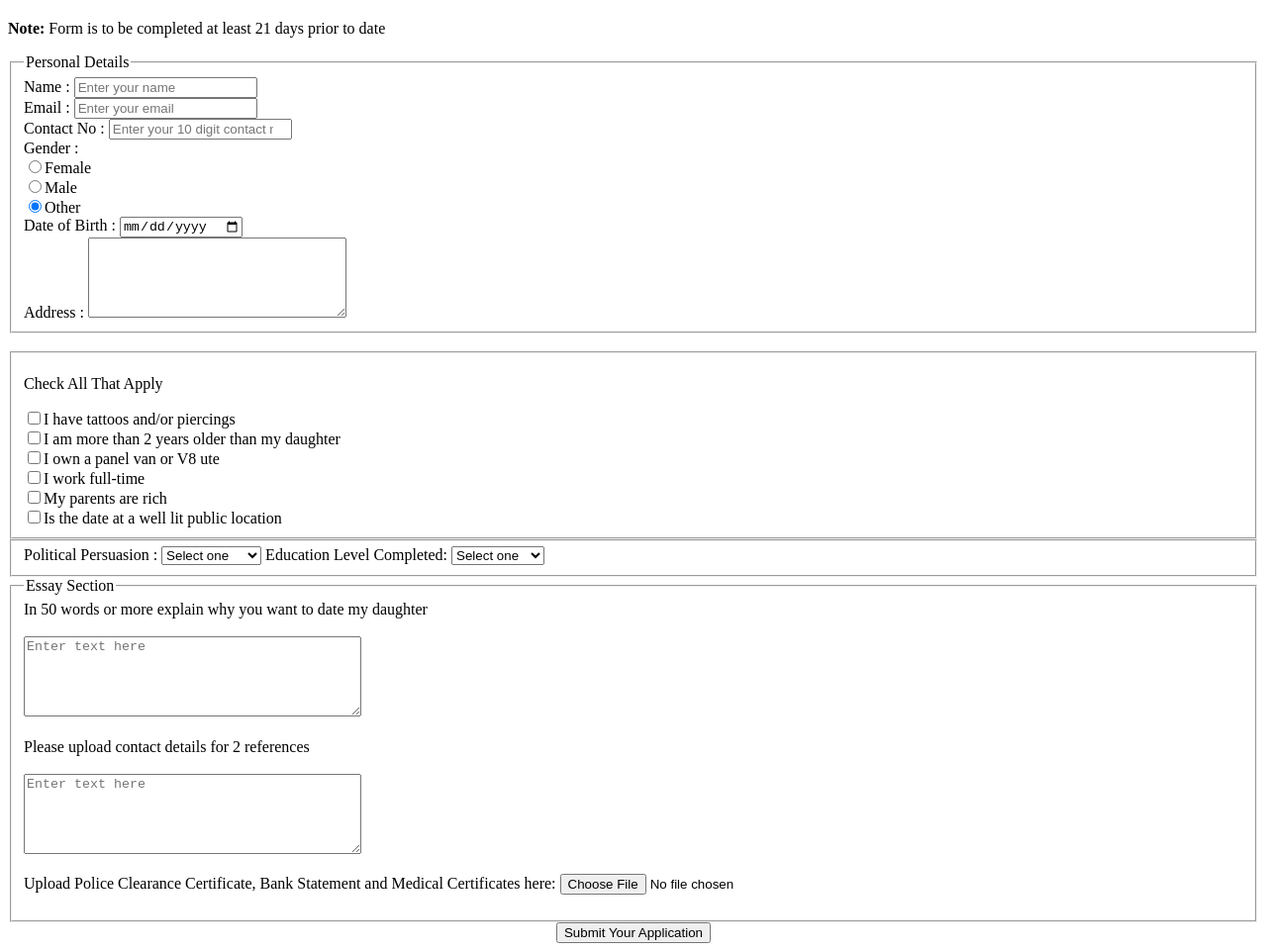
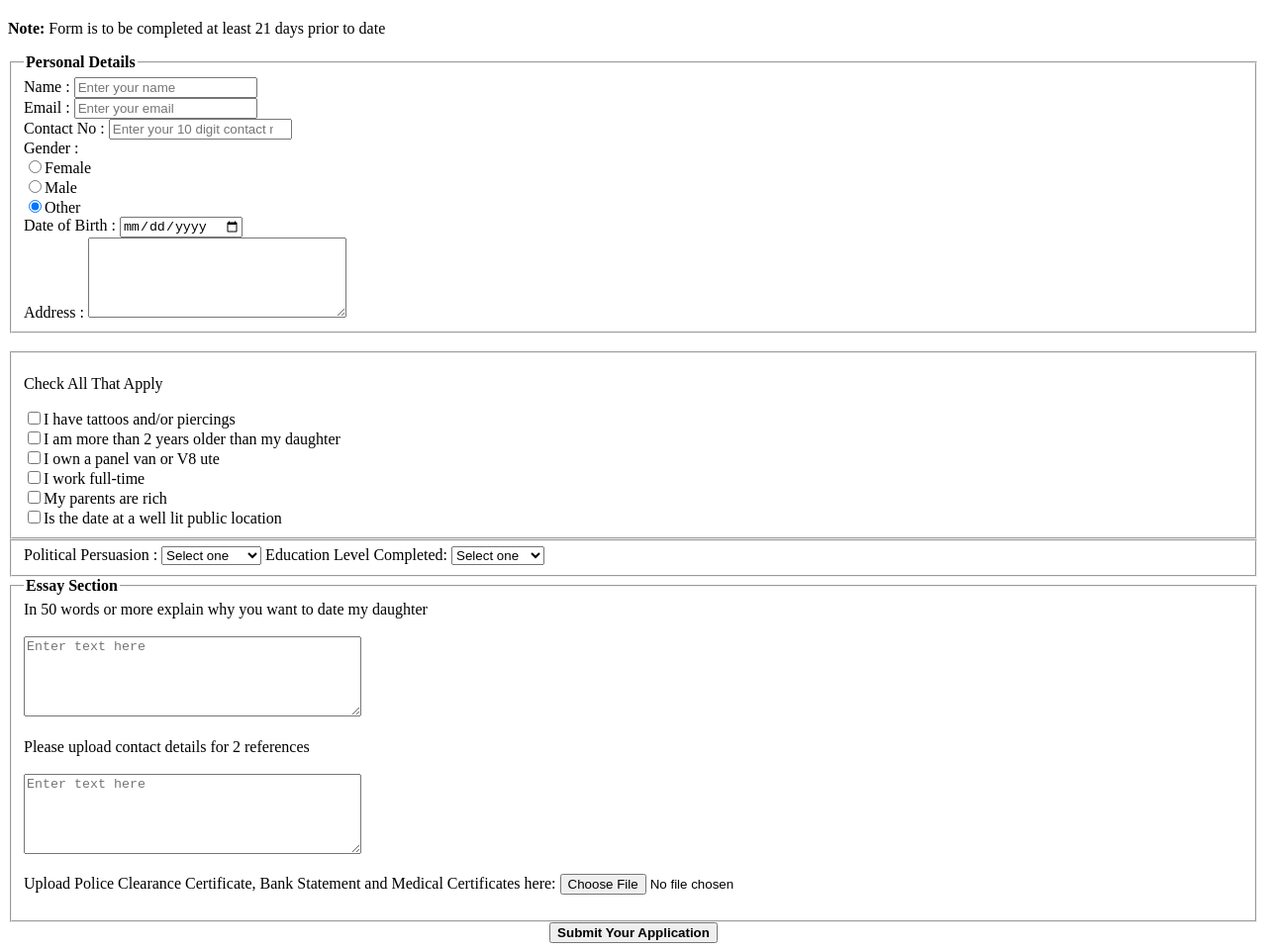
Before and after one commit to Chaitalykundu/A-survey-form, a plain HTML site: page index.html in a window 1280 px wide. Shown: the part 118-1079 px from the top of the page at 99% size. Drawn offline with Linux system fonts and the light colour scheme.

Commit message:
Add commit

```diff
--- a/index.html
+++ b/index.html
@@ -25,7 +25,7 @@
 
         <!-- Personal Details -->
         <fieldset>
-          <legend>Personal Details</legend>
+          <legend><strong>Personal Details</strong></legend>
           <!-- Name -->
 
           <div>
@@ -138,7 +138,7 @@
 
         <!-- Essay Section -->
         <fieldset>
-          <legend>Essay Section</legend>
+          <legend><strong>Essay Section</strong></legend>
             <div>
               <label for="essay">In 50 words or more explain why you want to date my daughter  </label> <br>
               <br>
@@ -159,7 +159,7 @@
 
         <!-- Submit button -->
         <div id="submitButton" align="center">
-          <button type="submit" value="Submit">Submit Your Application</button>
+          <button type="submit" value="Submit"><strong>Submit Your Application</strong></button>
         </div>
       </form>
     </main>
```
